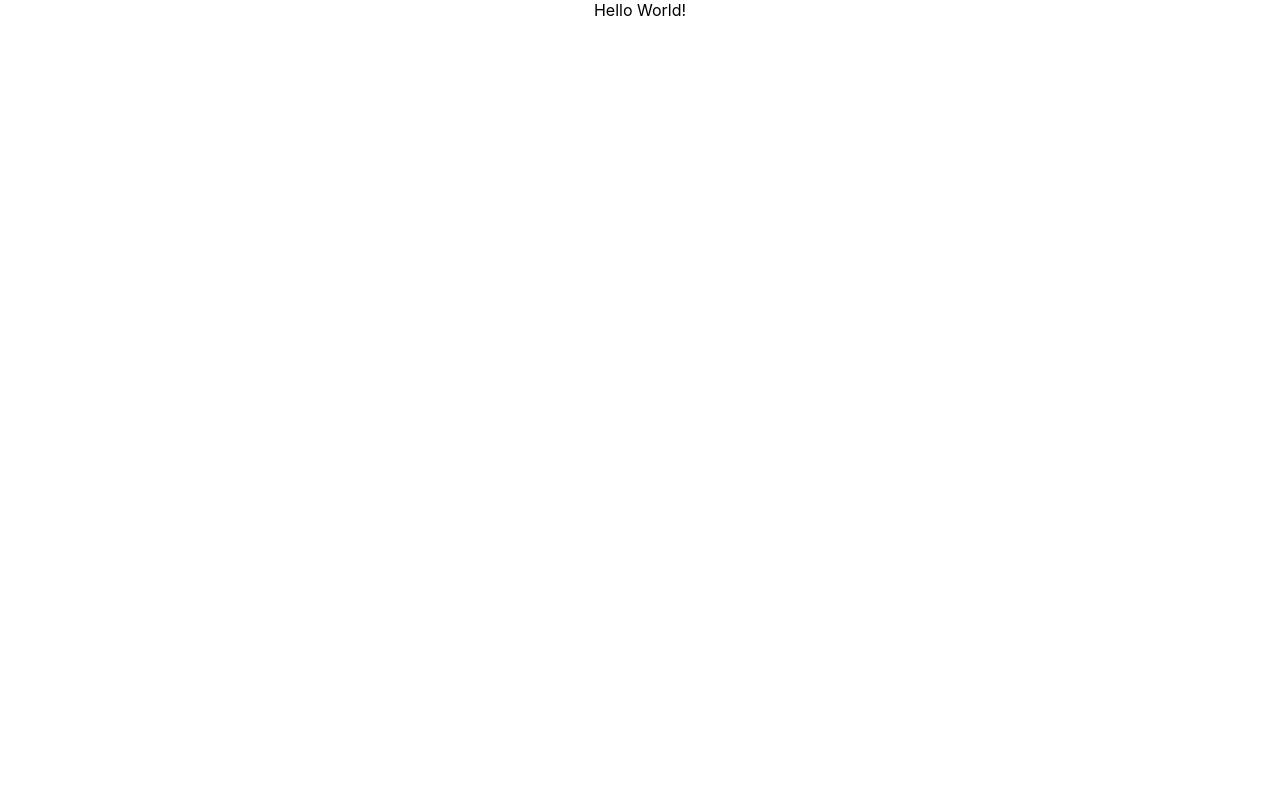
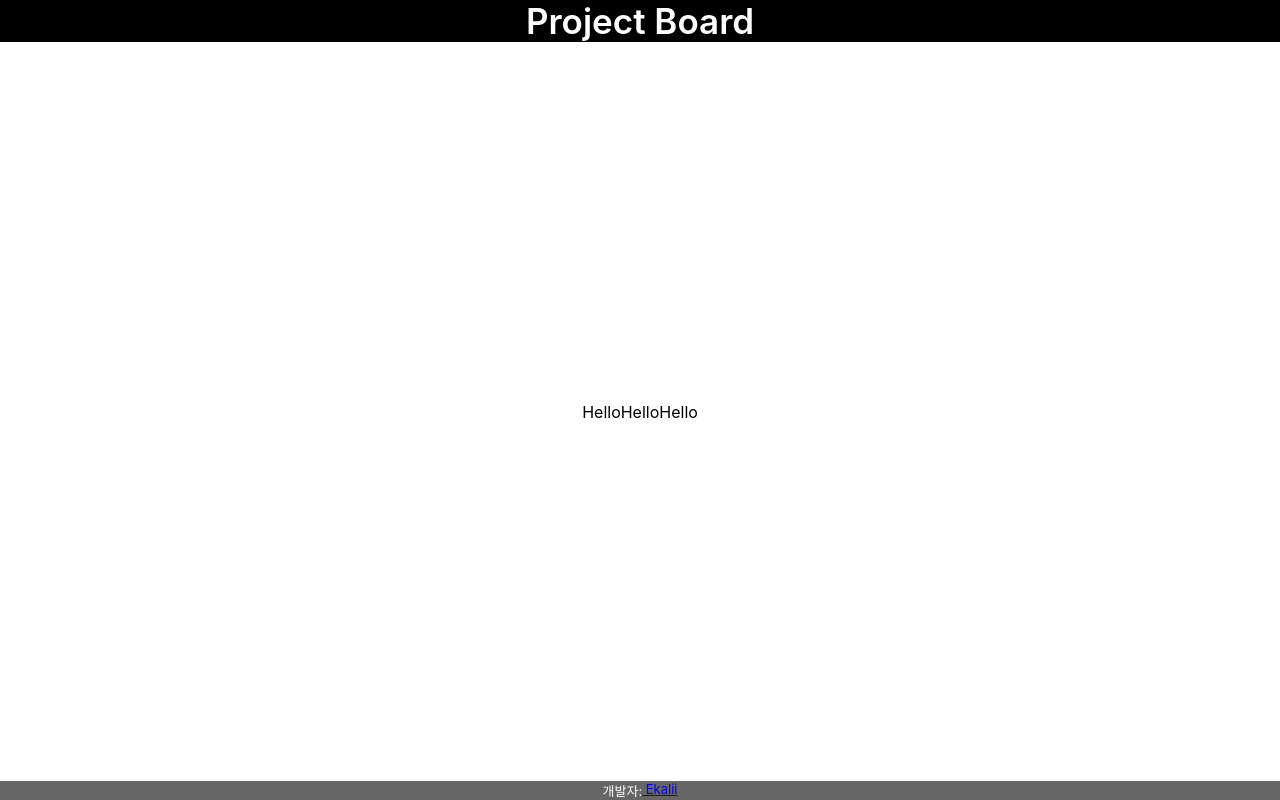
Before and after one commit to Ikalli/project-board, a React (Create React App) app: page / in a window 1280 px wide. Built offline with nearby package versions, Linux system fonts and the light colour scheme.

Commit message:
#1 making frame using just html

```diff
--- a/src/App.css
+++ b/src/App.css
@@ -1,3 +1,35 @@
 .App {
-  text-align: center;
+	display: flex;
+	flex-direction: column;
+	min-height: 100vh;
 }
+
+.main_header {
+	display: flex;
+	background-color: black;
+	color: white;
+	font-size: 35px;
+	font-weight: 600;
+	justify-content: center;
+}
+
+.main_section {
+	display: flex;
+	flex: 1;
+	align-items: center;
+	justify-content: center;
+	flex-direction: row;
+}
+
+.main_footer {
+	display: flex;
+	background-color: #666666;
+	justify-content: center;
+	font-size: 13px;
+	color: white;
+}
+
+.todo .in_progress .done {
+	display: flex;
+	flex: 1
+}
--- a/src/App.js
+++ b/src/App.js
@@ -4,7 +4,13 @@ import './App.css';
 function App() {
   return (
     <div className="App">
-      Hello World!
+      <header className="main_header">Project Board</header>
+      <section className="main_section">
+  			<article className="todo">Hello</article>
+  			<article className="in_progress">Hello</article>
+  			<article className="done">Hello</article>
+      </section>
+      <footer className="main_footer">개발자:<a href="https://github.com/Ekalii">&nbsp;Ekalii</a></footer>
     </div>
   );
 }
```
